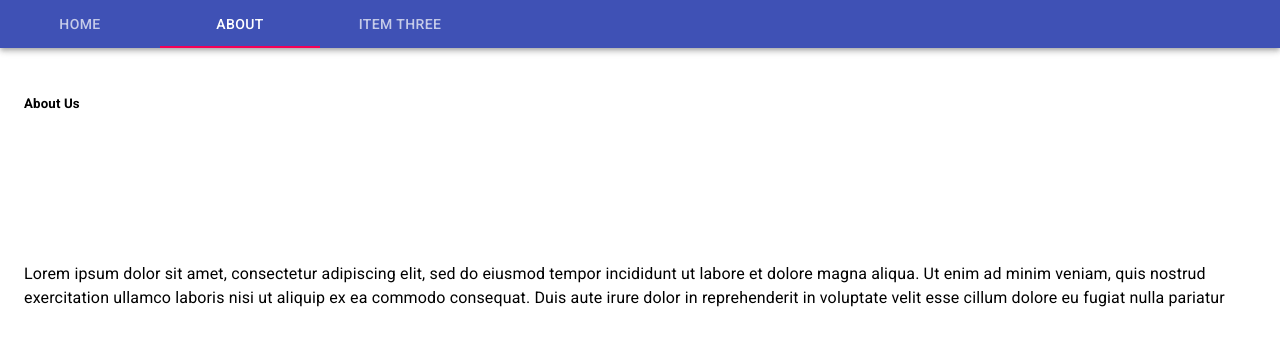
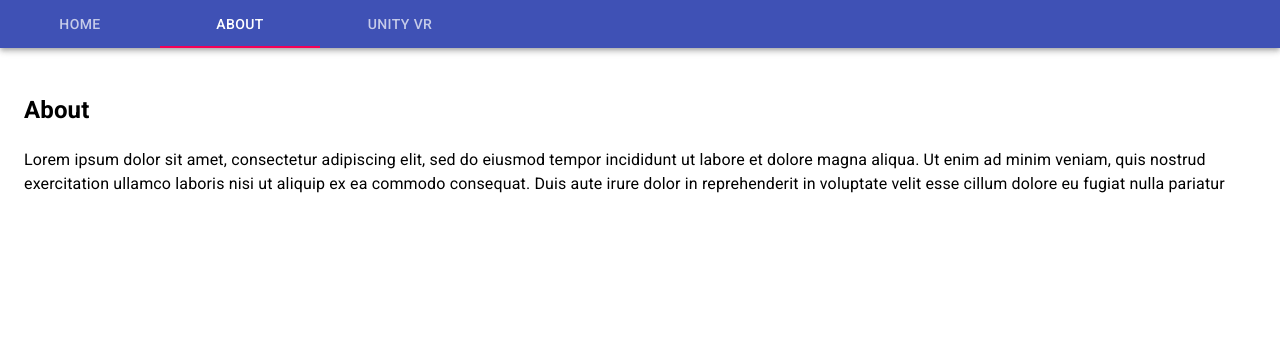
Before and after one commit to devstackio/gart.dev, a React (Create React App) app in the folder web/: page / in a window 1280 px wide. Both pictures are taken after a click on the tab "ABOUT". Shown: the top 346 px of the page. Built offline with nearby package versions, Linux system fonts and the light colour scheme.

Commit message:
added basic section for unity vr

```diff
--- a/web/src/component/About.js
+++ b/web/src/component/About.js
@@ -4,19 +4,21 @@ export default class About extends React.Component {
 
   render() {
     const style ={
-      height:300,
       display:'flex',
+      justifyContent:'center',
       alignItems:'center'
     }
 
     return (
-      <div className={'container'}>
-        <h5 className={'teal-text'}>About Us</h5>
-        <div className={'card-pannel z-depth-5 teal'}>
-          <div className={'container white-text'} style={style}>
-            <p>
-            Lorem ipsum dolor sit amet, consectetur adipiscing elit, sed do eiusmod tempor incididunt ut labore et dolore magna aliqua. Ut enim ad minim veniam, quis nostrud exercitation ullamco laboris nisi ut aliquip ex ea commodo consequat. Duis aute irure dolor in reprehenderit in voluptate velit esse cillum dolore eu fugiat nulla pariatur
-            </p>
+      <div>
+        <div style={style}>
+          <div>
+            <div className={'container '}>
+              <h2 className={'teal-text'}>About</h2>
+              <p>
+              Lorem ipsum dolor sit amet, consectetur adipiscing elit, sed do eiusmod tempor incididunt ut labore et dolore magna aliqua. Ut enim ad minim veniam, quis nostrud exercitation ullamco laboris nisi ut aliquip ex ea commodo consequat. Duis aute irure dolor in reprehenderit in voluptate velit esse cillum dolore eu fugiat nulla pariatur
+              </p>
+            </div>
           </div>
         </div>
       </div>
--- a/web/src/component/Home.js
+++ b/web/src/component/Home.js
@@ -14,7 +14,7 @@ export default class Home extends React.Component {
         <div style={style}>
           <div>
             <div className={'container '}>
-              <h2 className={'teal-text'}>Hello world</h2>
+              <h2 className={'teal-text'}>Home</h2>
               <p>
               Lorem ipsum dolor sit amet, consectetur adipiscing elit, sed do eiusmod tempor incididunt ut labore et dolore magna aliqua. Ut enim ad minim veniam, quis nostrud exercitation ullamco laboris nisi ut aliquip ex ea commodo consequat. Duis aute irure dolor in reprehenderit in voluptate velit esse cillum dolore eu fugiat nulla pariatur
               </p>
--- a/web/src/component/Navigation.js
+++ b/web/src/component/Navigation.js
@@ -9,6 +9,7 @@ import Box from '@material-ui/core/Box'
 
 import Home from './Home'
 import About from './About'
+import UnityVR from './UnityVR'
 
 const TabPanel = props => {
   const { children, value, index, ...other } = props
@@ -33,7 +34,7 @@ TabPanel.propTypes = {
   value: PropTypes.any.isRequired,
 }
 
-function allyProps(index) {
+function getNavIndex(index) {
   return {
     id: `simple-tab-${index}`,
     'aria-controls': `simple-tabpanel-${index}`,
@@ -59,9 +60,9 @@ export default function Navigation() {
     <div className={classes.root}>
       <AppBar position="static">
         <Tabs value={value} onChange={handleChange} aria-label="simple tabs example">
-          <Tab label="Home" {...allyProps(0)} />
-          <Tab label="About" {...allyProps(1)} />
-          <Tab label="Item Three" {...allyProps(2)} />
+          <Tab label="Home" {...getNavIndex(0)} />
+          <Tab label="About" {...getNavIndex(1)} />
+          <Tab label="Unity VR" {...getNavIndex(2)} />
         </Tabs>
       </AppBar>
       <TabPanel value={value} index={0}>
@@ -71,7 +72,7 @@ export default function Navigation() {
         <About />
       </TabPanel>
       <TabPanel value={value} index={2}>
-        Item Three
+        <UnityVR />
       </TabPanel>
     </div>
   )
--- /dev/null
+++ b/web/src/component/UnityVR.js
@@ -0,0 +1,78 @@
+import React from 'react'
+
+import { makeStyles } from '@material-ui/core/styles';
+import ExpansionPanel from '@material-ui/core/ExpansionPanel';
+import ExpansionPanelDetails from '@material-ui/core/ExpansionPanelDetails';
+import ExpansionPanelSummary from '@material-ui/core/ExpansionPanelSummary';
+import Typography from '@material-ui/core/Typography';
+import ExpandMoreIcon from '@material-ui/icons/ExpandMore';
+
+const useStyles = makeStyles(theme => ({
+  root: {
+    width: '100%',
+  },
+  heading: {
+    fontSize: theme.typography.pxToRem(15),
+    flexShrink: 0,
+  },
+  code: {
+    fontFamily: "Verdana, Geneva, Tahoma, sans-serif",
+    fontSize: "10px",
+    color: "white",
+    background: "#333",
+    padding: "10px 10px 10px 10px"
+  }
+}));
+
+export default function UnityVR() {
+
+  const classes = useStyles();
+  const [expanded, setExpanded] = React.useState(false);
+
+  const handleChange = panel => (event, isExpanded) => {
+    setExpanded(isExpanded ? panel : false);
+  };
+
+  return (
+    <div className={classes.root}>
+
+      <h2>Highlighting an Object with a shader</h2>
+
+
+      <ExpansionPanel expanded={expanded === 'panel2'} onChange={handleChange('panel2')}>
+        <ExpansionPanelSummary
+          expandIcon={<ExpandMoreIcon />}
+          aria-controls="panel2bh-content"
+          id="panel2bh-header"
+        >
+          <Typography className={classes.heading}>Create new Material and attach Shader to it</Typography>
+        </ExpansionPanelSummary>
+        <ExpansionPanelDetails>
+          <Typography>
+          On new material select "Custom/Outline Shader" or wherever your 'Shader' property points to from Outline Shader.shader
+          </Typography>
+        </ExpansionPanelDetails>
+      </ExpansionPanel>
+
+      <ExpansionPanel expanded={expanded === 'panel3'} onChange={handleChange('panel3')}>
+        <ExpansionPanelSummary
+          expandIcon={<ExpandMoreIcon />}
+          aria-controls="panel3bh-content"
+          id="panel3bh-header"
+        >
+          <Typography className={classes.heading}>Control when Shader is displayed</Typography>
+        </ExpansionPanelSummary>
+        <ExpansionPanelDetails>
+          <Typography>
+            <p className={classes.code}>
+            bool someFlag = true;<br />
+            GetComponent&lt;Renderer&gt;().material.SetFloat("_Outline", someFlag ? 0.008f : 0);<br /><br />
+            "Outline" is taken from Outline Shader.shader line "uniform float _Outline;"
+            </p>
+          </Typography>
+        </ExpansionPanelDetails>
+      </ExpansionPanel>
+
+    </div>
+  );
+}
```
Also changed, not shown: web/src/component/basic/Accordion.js (added, +31 -0 lines), web/src/App.css (line endings or trailing spaces).
